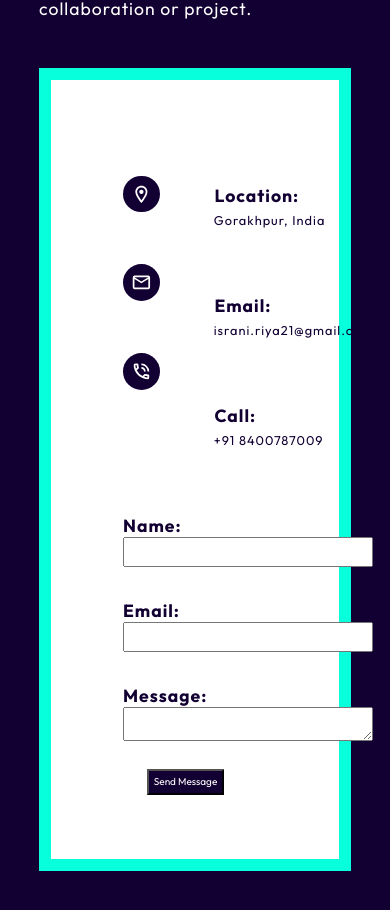
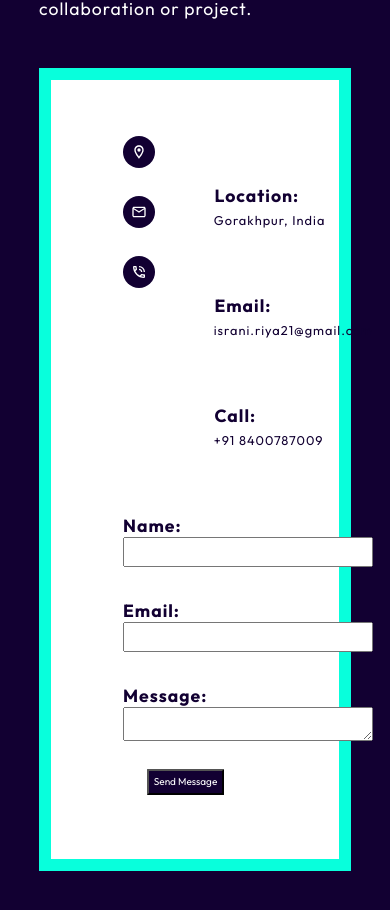
Before and after one commit to israni21/My-Portfolio, a React (Create React App) app: page / in a window 390 px wide. Shown: the part 7572-8482 px from the top of the page. Built offline with nearby package versions, Linux system fonts and the light colour scheme.

Commit message:
Update HeroImageStyles4.css

```diff
--- a/src/components/HeroImageStyles4.css
+++ b/src/components/HeroImageStyles4.css
@@ -231,7 +231,26 @@
         font-size: 0.8rem;
     }
 
+    .footer4 .footer-container4 .contact .container4 .left .icons #social-icons1{
+        margin-top: 1rem;
+        padding: 0.5rem;
+        width: 2rem;
+        height: 2rem;
+    }
 
+    .footer4 .footer-container4 .contact .container4 .left .icons #social-icons2{
+        margin-top: 1.5rem;
+        padding: 0.5rem;
+        width: 2rem;
+        height: 2rem;
+    }
+
+    .footer4 .footer-container4 .contact .container4 .left .icons #social-icons3{
+        margin-top: 1.5rem;
+        padding: 0.5rem;
+        width: 2rem;
+        height: 2rem;
+    }
 
     .footer4 .footer-container4 .contact .container4{
         grid-template-columns: 0fr;
```
